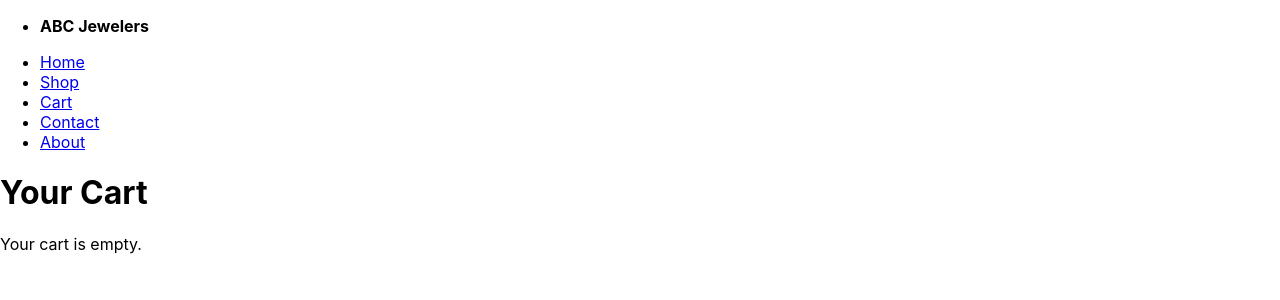
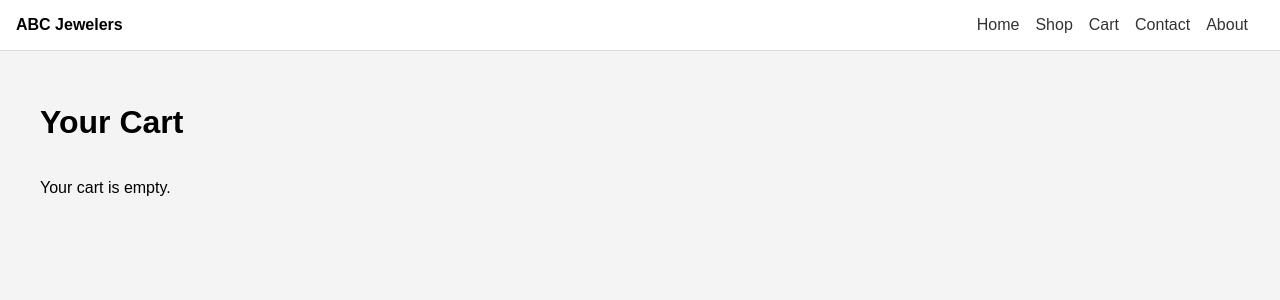
Before and after one commit to aarushi-lakhi/ABC-Jewelers, a React (Create React App) app in the folder frontend/: page /cart in a window 1280 px wide. Shown: the top 300 px of the page. Built offline with nearby package versions, Linux system fonts and the light colour scheme.

Commit message:
added styles to index.css for web app

```diff
--- a/frontend/src/index.css
+++ b/frontend/src/index.css
@@ -1,13 +1,72 @@
-body {
+/* body {
   margin: 0;
   font-family: -apple-system, BlinkMacSystemFont, 'Segoe UI', 'Roboto', 'Oxygen',
     'Ubuntu', 'Cantarell', 'Fira Sans', 'Droid Sans', 'Helvetica Neue',
     sans-serif;
   -webkit-font-smoothing: antialiased;
   -moz-osx-font-smoothing: grayscale;
+} */
+
+body {
+  font-family: Arial, sans-serif;
+  margin: 0;
+  padding: 0;
+  background-color: #f4f4f4;
 }
 
 code {
   font-family: source-code-pro, Menlo, Monaco, Consolas, 'Courier New',
     monospace;
 }
+
+nav {
+  background-color: #fff;
+  border-bottom: 1px solid #ddd;
+  padding: 1rem;
+  display: flex;
+  justify-content: space-between;
+  align-items: center;
+}
+
+nav ul {
+  list-style-type: none;
+  margin: 0;
+  padding: 0;
+  display: flex;
+}
+
+nav ul li {
+  margin-right: 1rem;
+}
+
+nav ul li a {
+  text-decoration: none;
+  color: #333;
+}
+
+.container {
+  max-width: 1200px;
+  margin: 0 auto;
+  padding: 2rem;
+}
+
+.grid {
+  display: grid;
+  grid-template-columns: repeat(auto-fit, minmax(300px, 1fr));
+  gap: 2rem;
+}
+
+.grid img {
+  max-width: 100%;
+  height: auto;
+}
+
+footer {
+  background-color: #333;
+  color: #fff;
+  text-align: center;
+  padding: 1rem;
+  position: fixed;
+  bottom: 0;
+  width: 100%;
+}
```
